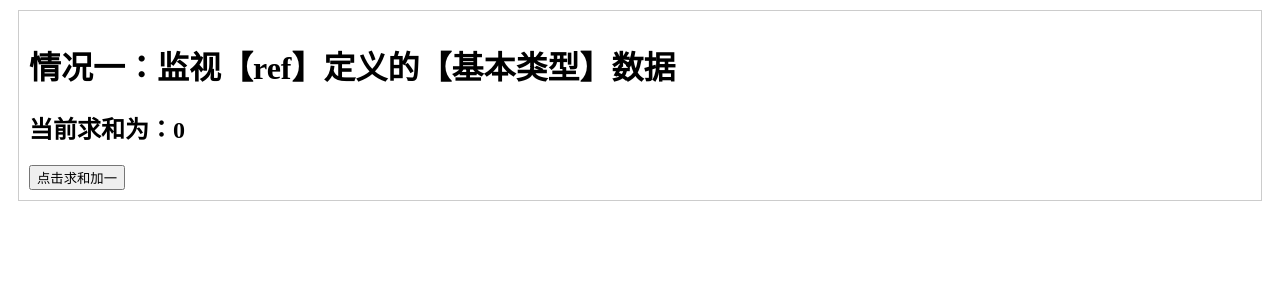
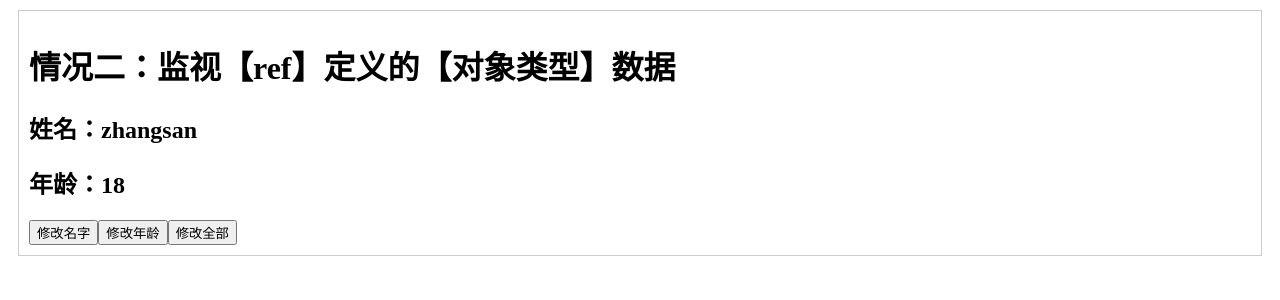
Before and after one commit to 1649125778/hello_vue3, a Vue app: page / in a window 1280 px wide. Shown: the top 300 px of the page. Built offline with nearby package versions, Linux system fonts and the light colour scheme; the HTML template or start-up script is replaced by a standard one.

Commit message:
watch监视 ref监视对象

```diff
--- a/src/components/Person.vue
+++ b/src/components/Person.vue
@@ -1,30 +1,43 @@
 <template>
     <div class="person">
-        <h1>情况一：监视【ref】定义的【基本类型】数据</h1>
-        <h2>当前求和为：{{ sum }}</h2>
-        <button @click="addSum">点击求和加一</button>
+        <h1>情况二：监视【ref】定义的【对象类型】数据</h1>
+        <h2>姓名：{{ person.name }}</h2>
+        <h2>年龄：{{ person.age }}</h2>
+        <button @click="changeName">修改名字</button>
+        <button @click="changeAge">修改年龄</button>
+        <button @click="changePerson">修改全部</button>
     </div>
 </template>
 
 <script setup lang="ts" name="Person">
-    import { ref, computed, reactive ,toRefs,watch} from 'vue';
+    import { ref, computed, reactive ,toRefs,watch, watchEffect} from 'vue';
+
     //数据
-    let sum = ref(0)
+    let person = ref({
+        name:'zhangsan',
+        age: 18
+    })
+    //方法
+    function changeName(){
+        person.value.name += '~'
+    }
+    function changeAge(){
+        person.value.age += 1
+    }
+    function changePerson(){
+        person.value = {name:'李四',age:45}
+    }
+    // 监视 监视的是对象的地址值，若想监视对象内部属性的变化，需要手动开启
+    // watch 第一个参数：监视对象 第二个参数:回调函数 第三个参数：配置对象
+    watch(person,(newValue,oldValue)=>{
+        console.log('newValue:',newValue,'oldValue:',oldValue)
 
-    //方法
-    function addSum(){
-        sum.value += 1
-    }
-    //监视 情况一：监视【ref】定义的【基本类型】数据
-    const stopWatch = watch(sum,(newValue,oldValue)=>{
-        console.log('newValue：',newValue,'oldValue',oldValue)
-        //停止监视
-        if(newValue>=10){
-            stopWatch
-        }
+    },{deep:true,immediate:true})
 
-    })
-
+    // deep 深度监听 监听的属性为对象
+    // immediate 加载时执行
+    // watch的补充
+    // watchEffect  不需要明确监视，谁在回调函数里面使用了,就监视谁 （加载时执行）
 </script>
 
 <style>
```
